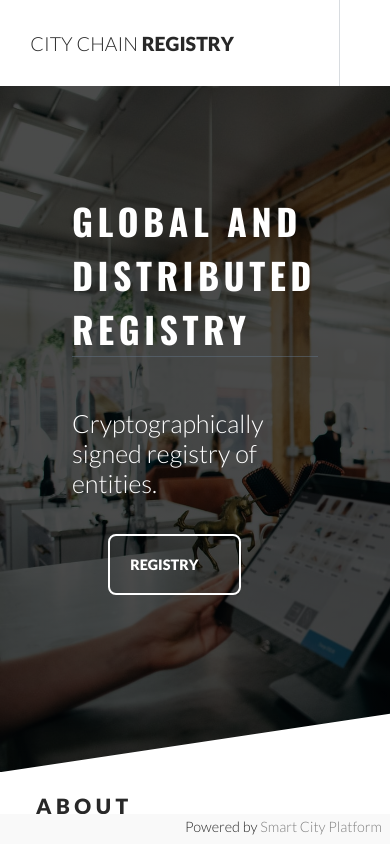
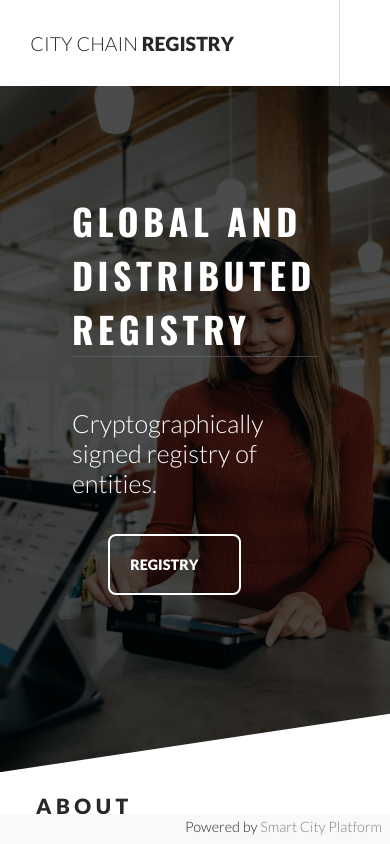
Before and after one commit to CityChainFoundation/website-registry, an Angular app in the folder src/City.Chain.Registry.Website/ClientApp/: page / in a window 390 px wide. Built offline with nearby package versions, Linux system fonts and the light colour scheme; a web font is replaced by a local one.

Commit message:
Reposition the background image on smaller devices

```diff
--- a/src/City.Chain.Registry.Website/ClientApp/src/app/home/home.component.css
+++ b/src/City.Chain.Registry.Website/ClientApp/src/app/home/home.component.css
@@ -50,7 +50,6 @@
    height: 100px;
 }
 
-
 @media only screen and (max-width: 500px) {
    .splash-splitter {
       display: block;
@@ -59,4 +58,8 @@
    .splash-splitter-link {
       border-left: none;
    }
- }
+
+   .splash {
+      background-position: 50% 0px;
+   }
+}
```
